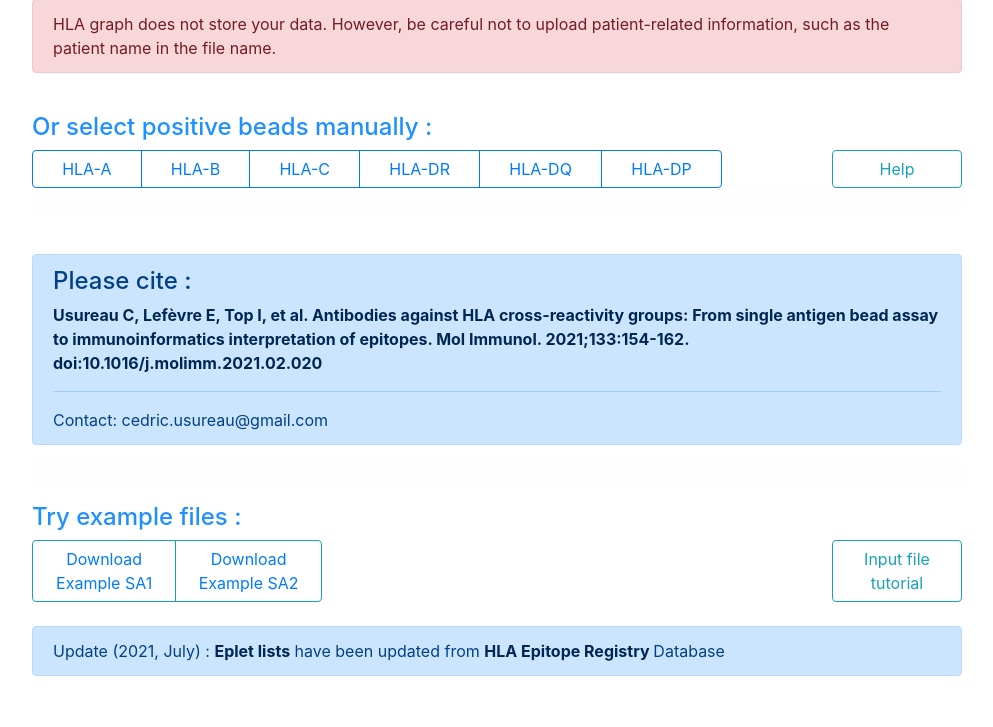
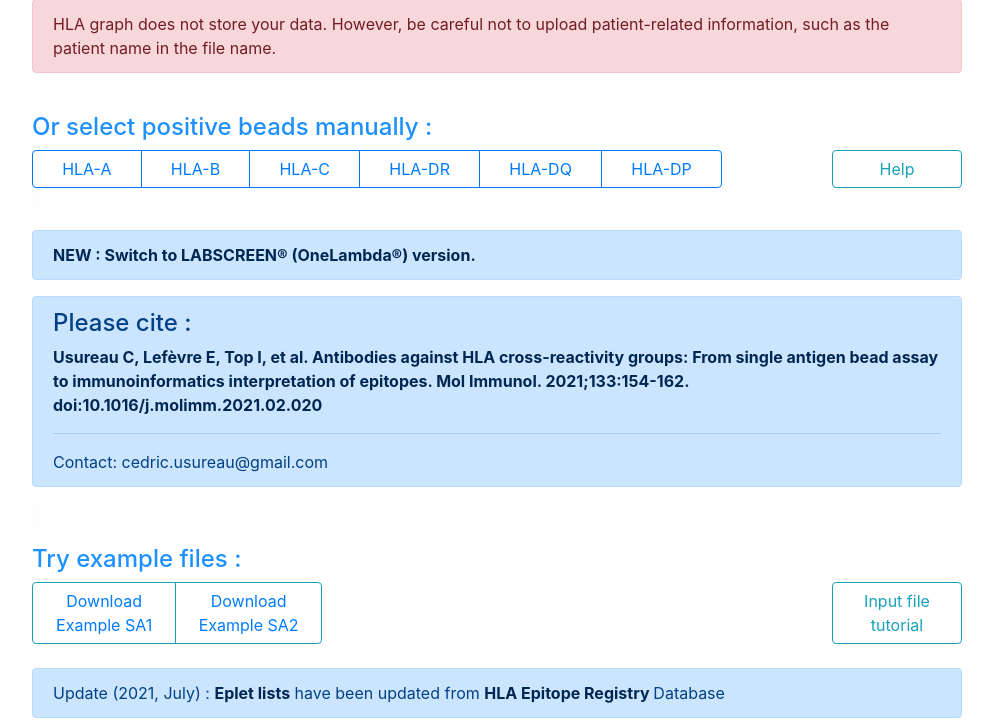
Before and after one commit to cedricusureau/HLA_graph, a Flask app: page / in a window 1280 px wide. Shown: the part 235-962 px from the top of the page, without its empty margins (143-1136 px from the left). Before the commit the page ends 911 px from the top, so only its background shows below. Run offline with Flask 2, Linux system fonts and the light colour scheme; some libraries are stand-ins or nearby versions.

Commit message:
Labscreen

```diff
--- a/templates/index.html
+++ b/templates/index.html
@@ -94,8 +94,6 @@
             <button type="button" class="btn btn-outline-primary" onclick="window.location.href='DP'">HLA-DP</button>
 
         </div>
-
-
                 <div class="col-1" style="text-align: center"></div>
                 <div class="btn-group col-2">
                   <button class="btn btn-outline-info" onclick="window.location.href='https://github.com/cedricusureau/HLA_graph#table-of-content'" style="float: right">Help</button>
@@ -103,12 +101,10 @@
 <br/>
 </div>
         <div class="alert alert-light" role="alert">
-
 </div>
-        <div>
-            </br>
-        <div>
-
+<div></div>
+ <div class="alert alert-primary" role="alert"><a href="https://www.hlagraph.net" class="alert-link">NEW : Switch to LABSCREEN® (OneLambda®) version. </a>
+</div>
 
 <div class="alert alert-primary" role="alert">
   <h4 class="alert-heading">Please cite : </h4>
@@ -120,7 +116,6 @@
              <div class="alert alert-light" role="alert">
 
 </div>
-
     <h4 style="color: #1E90FF">Try example files :</h4>
         <div class="row">
                 <div class="btn-group col-4">
```
